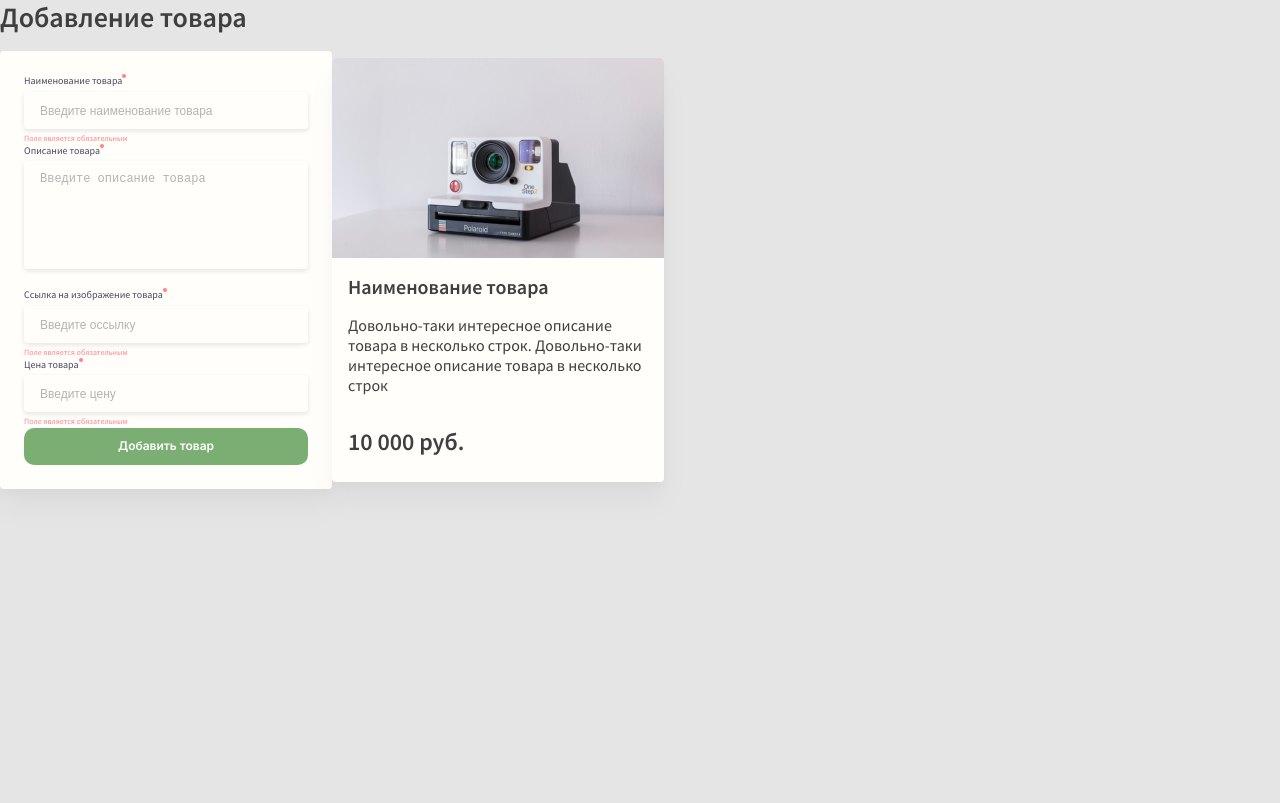
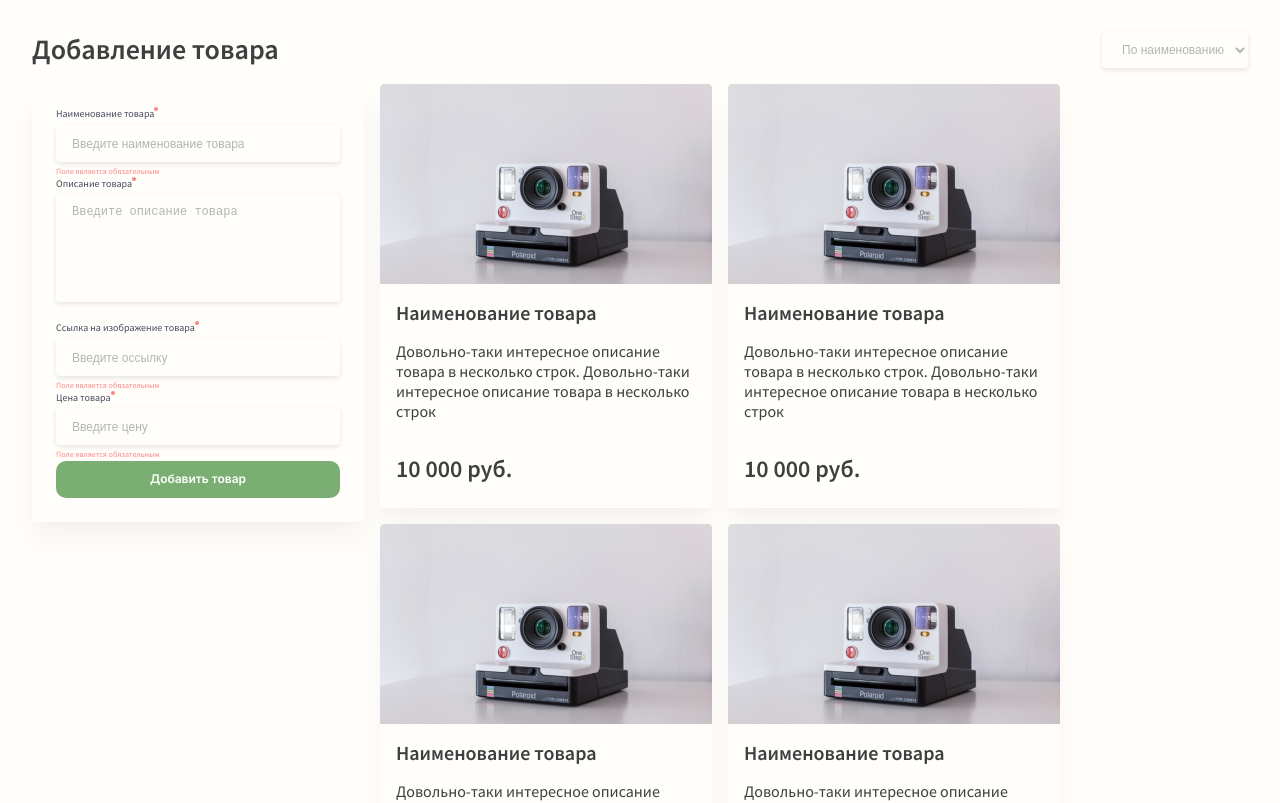
Before and after one commit to EvgeniiLu/idaproject-test-task, a Vue app: page / in a window 1280 px wide. Shown: the top 803 px of the page. Built offline with nearby package versions, Linux system fonts and the light colour scheme.

Commit message:
add containers

```diff
--- a/src/App.vue
+++ b/src/App.vue
@@ -1,6 +1,33 @@
 <template>
-  <product-add-form />
-  <product-card />
+  <div class="container">
+    <header class="header">
+      <div class="header-inner">
+        <h2 class="form-title">Добавление товара</h2>
+        <select class="select">
+          <option>По наименованию</option>
+          <option>Сначала недорогие</option>
+          <option>Сначала дорогие</option>
+        </select>
+      </div>
+    </header>
+
+    <div class="content">
+      <aside class="aside">
+        <product-add-form class="form" />
+      </aside>
+
+      <main class="main">
+        <product-card class="card" />
+        <product-card class="card" />
+        <product-card class="card" />
+        <product-card class="card" />
+        <product-card class="card" />
+        <product-card class="card" />
+        <product-card class="card" />
+        <product-card class="card" />
+      </main>
+    </div>
+  </div>
 </template>
 
 <script>
@@ -27,7 +54,7 @@ body {
   font-size: 16px;
   color: #3f3f3f;
 
-  background-color: #e5e5e5;
+  background: rgba(255, 254, 251, 0.8);
 }
 
 *,
@@ -48,4 +75,66 @@ h6 {
 p {
   margin: 0;
 }
+
+.container {
+  margin: 0 auto;
+  max-width: 1440px;
+  padding: 32px;
+  width: 100%;
+}
+
+.header {
+  width: 100%;
+  padding-bottom: 16px;
+
+  .header-inner {
+    display: flex;
+    justify-content: space-between;
+
+    .form-title {
+      font-weight: 600;
+      color: #3f3f3f;
+      font-size: 28px;
+      line-height: 35.2px;
+    }
+
+    .select {
+      font-size: 12px;
+      font-weight: 400;
+      line-height: 15.08px;
+      height: 36px;
+      color: #b4b4b4;
+      border: none;
+      background: #fffefb;
+      box-shadow: 0px 2px 5px rgba(0, 0, 0, 0.1);
+      border-radius: 4px;
+      padding-left: 16px;
+    }
+  }
+}
+
+.content {
+  display: flex;
+  flex-direction: row;
+
+  .aside {
+    width: 100%;
+    max-width: 332px;
+
+    .form {
+      position: sticky;
+      top: 24px;
+    }
+  }
+
+  .main {
+    width: 100%;
+    max-width: 1044px;
+
+    .card {
+      margin-left: 16px;
+      margin-bottom: 16px;
+    }
+  }
+}
 </style>
--- a/src/components/ProductAddForm.vue
+++ b/src/components/ProductAddForm.vue
@@ -1,6 +1,5 @@
 <template>
   <div class="form">
-    <h2 class="form-title">Добавление товара</h2>
     <div class="form-inner">
       <div class="form-item">
         <div class="title-input">
@@ -58,19 +57,10 @@
   max-width: 332px;
 }
 
-.form-title {
-  font-weight: 600;
-  color: #3f3f3f;
-  font-size: 28px;
-  line-height: 35.2px;
-}
-
 .form-inner {
-  max-width: 332px;
   width: 100%;
   border-radius: 4px;
   padding: 24px;
-  margin-top: 16px;
   background: #fffefb;
   box-shadow: 0px 20px 30px rgba(0, 0, 0, 0.04),
     0px 6px 10px rgba(0, 0, 0, 0.02);
```
